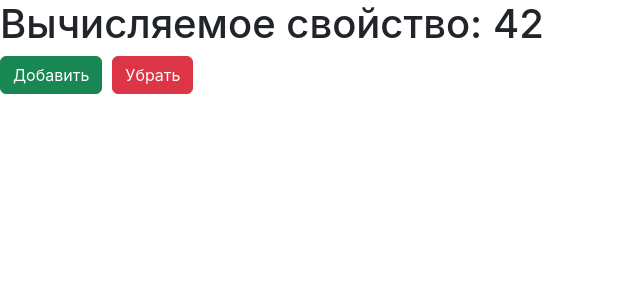
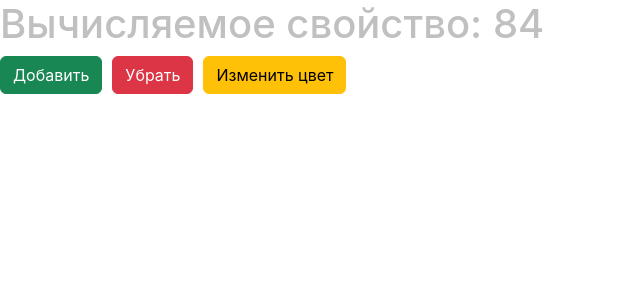
Before and after one commit to ivan-ust402/react-hooks-VM, a React (Create React App) app: page / in a window 1280 px wide. Shown: the top 300 px of the page, without its empty margins (0-640 px from the left). Built offline with nearby package versions, Linux system fonts and the light colour scheme; the HTML template or start-up script is replaced by a standard one.

Commit message:
Completed UseMemoComponent

```diff
--- a/src/examples/useMemo.js
+++ b/src/examples/useMemo.js
@@ -1,18 +1,60 @@
-import React, {useState} from "react";
+import React, {useState, useMemo, useEffect} from "react";
+
+function complexCompute(num) {
+    console.log('Complex compute')
+    let i = 0
+    while(i < 2000000000) i++
+    return num * 2
+}
 
 function UseMemoComponent() {
     const [number, setNumber] = useState(42)
-    const styles = {
-        button: {
-            marginRight: '10px',
+    const [colored, setColored] = useState(false)
+
+    // Предположим, что мы получаем значение после долгих и сложных вычислений. Нам нужно оптимизировать приложение и избавиться от лишних вычислений
+
+    // Проблема в том, что при смене цвета заголовка все равно при рендере у нас повторно происходит сложное вычисление computed.
+    // Решение: использовать useMemo, который кэширует сложное значение
+
+    // const styles = {
+    //     color: colored ? 'yellowgreen' : 'silver',
+    // }
+
+    // Кэшируем объект
+    // const styles = useMemo(() => {
+    //     return {
+    //         color: colored ? 'yellowgreen' : 'silver',
+    //     }
+    // }, [colored])
+
+    // Более лаконичный вариант
+    const styles = useMemo(() => {
+        return {
+            color: colored ? 'yellowgreen' : 'silver',
         }
-    }
+    }, [colored])
+
+    // передаем первым аргументом callback, а вторым - массив зависимостей, при изменении которых будет вызываться callback
+    const computed = useMemo(() => {
+        return complexCompute(number)
+    }, [number])
+
+    // Еще одно применение useMemo - это работа с объектами
+    // Проблема в том, что данный useEffect будет вызываться при работе любой кнопки, хотя стили меняются только при нажатии кнопки изменить цвет
+    // Это происходит, потому что в JS объекты хранятся по ссылочной системе. При изменении state number вызывается render и объект style пересоздается по новой, а useEffect смотрит за старым объектом, он видит, что он изменился и поэтому вызывает данный callback
+
+    // Стоит ли все помещать в useMemo? Ответ нет, все же это функция и она занимает некоторый объем памяти. С ним нужно быть аккуратным и вывывать его только в том случае когда это необходимо.
+
+    useEffect(() => {
+        console.log('styles changed')
+    }, [styles])
 
     return (
         <>
-            <h1>Вычисляемое свойство: {number}</h1>
-            <button className="btn btn-success" style={styles.button} onClick={() => setNumber(prev => prev + 1)}>Добавить</button>
-            <button className="btn btn-danger" onClick={() => setNumber(prev => prev - 1)}>Убрать</button>
+            <h1 style={styles}>Вычисляемое свойство: {computed}</h1>
+            <button className="btn btn-success" style={{marginRight: '10px'}} onClick={() => setNumber(prev => prev + 1)}>Добавить</button>
+            <button className="btn btn-danger" style={{marginRight: '10px'}} onClick={() => setNumber(prev => prev - 1)}>Убрать</button>
+            <button className="btn btn-warning" onClick={() => setColored(prev => !prev)}>Изменить цвет</button>
         </>
     )
 }
```
